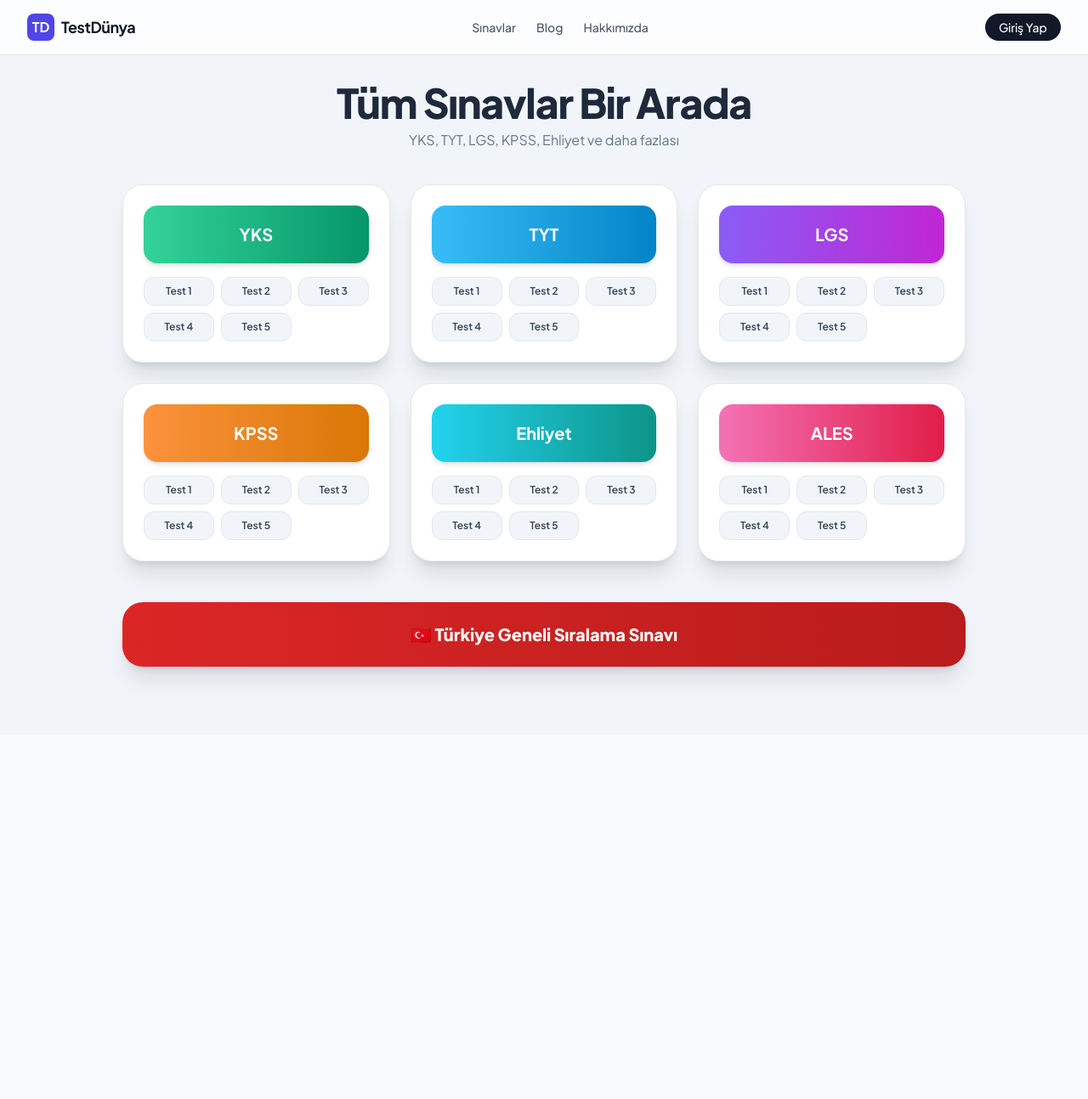
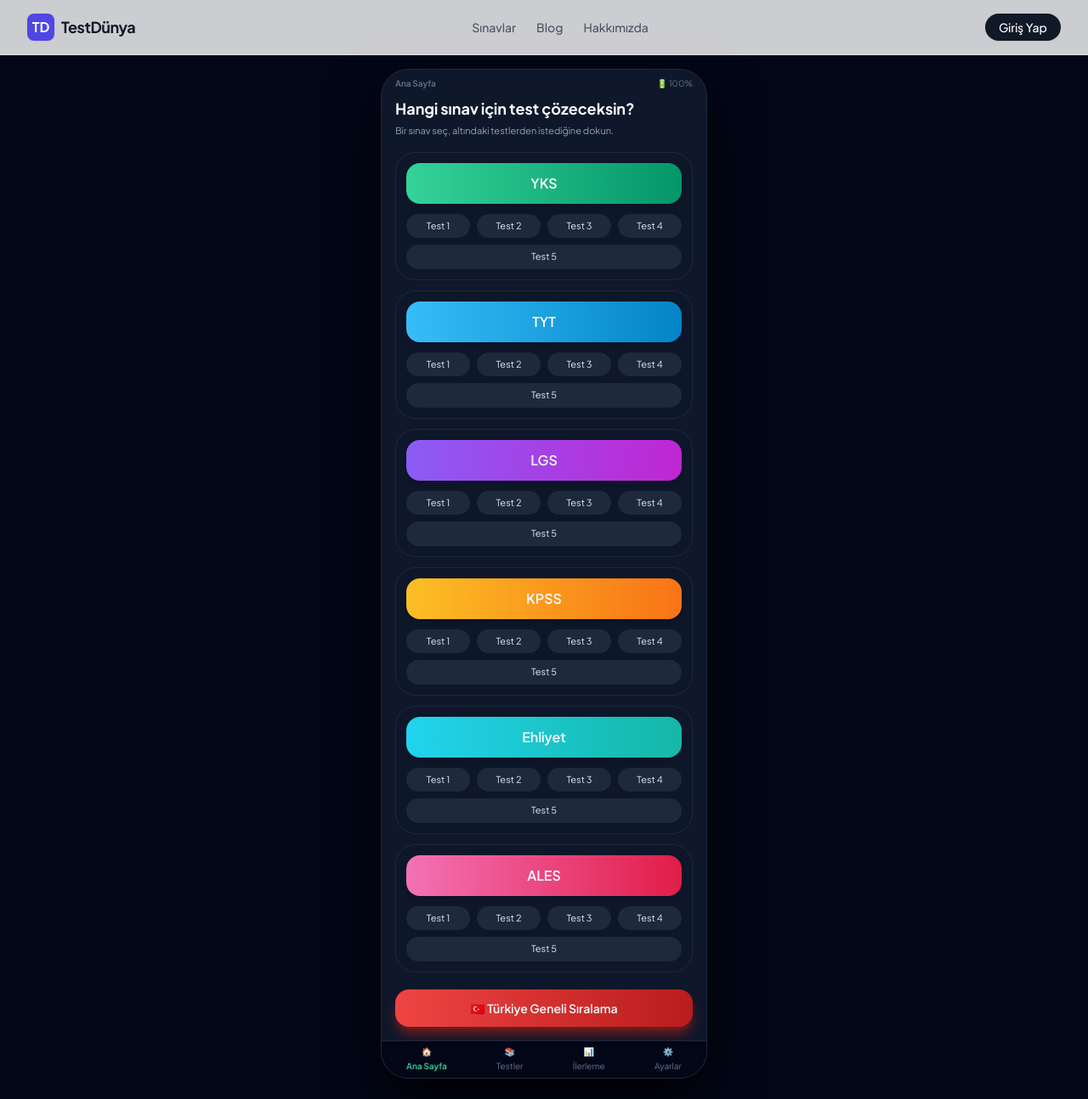
Before and after one commit to kuarkcoin/testdunya, a Next.js app: page / in a window 1280 px wide. Shown: the whole page at 85% size. Before the commit the page ends 865 px from the top, so only its background shows below. Built offline with nearby package versions, Linux system fonts and the light colour scheme.

Commit message:
Update page.tsx

```diff
--- a/app/page.tsx
+++ b/app/page.tsx
@@ -3,90 +3,67 @@
 import Link from 'next/link';
 import { Navbar } from './components/Navbar';
 
-// ANA SINAV KARTLARI
+// Ana sınav butonları
 const EXAMS = [
-  {
-    id: 'yks',
-    title: 'YKS',
-    subtitle: 'TYT + AYT',
-    gradient: 'from-emerald-400 to-emerald-600',
-  },
-  {
-    id: 'tyt',
-    title: 'TYT',
-    subtitle: 'Temel Yeterlilik',
-    gradient: 'from-sky-400 to-sky-600',
-  },
-  {
-    id: 'lgs',
-    title: 'LGS',
-    subtitle: '8. Sınıf',
-    gradient: 'from-violet-500 to-fuchsia-600',
-  },
-  {
-    id: 'kpss',
-    title: 'KPSS',
-    subtitle: 'GY + GK',
-    gradient: 'from-orange-400 to-amber-600',
-  },
-  {
-    id: 'ehliyet',
-    title: 'Ehliyet',
-    subtitle: 'E-Sınav',
-    gradient: 'from-cyan-400 to-teal-600',
-  },
-  {
-    id: 'ales',
-    title: 'ALES',
-    subtitle: 'Sayısal',
-    gradient: 'from-pink-400 to-rose-600',
-  },
+  { id: 'yks', label: 'YKS', colors: 'from-emerald-400 to-emerald-600' },
+  { id: 'tyt', label: 'TYT', colors: 'from-sky-400 to-sky-600' },
+  { id: 'lgs', label: 'LGS', colors: 'from-violet-500 to-fuchsia-600' },
+  { id: 'kpss', label: 'KPSS', colors: 'from-amber-400 to-orange-500' },
+  { id: 'ehliyet', label: 'Ehliyet', colors: 'from-cyan-400 to-teal-500' },
+  { id: 'ales', label: 'ALES', colors: 'from-pink-400 to-rose-600' },
 ];
 
-const TEST_LIST = [1, 2, 3, 4, 5];
+const TESTS = [1, 2, 3, 4, 5];
 
-export default function Home() {
+export default function HomePage() {
   return (
-    <div className="min-h-screen bg-slate-100">
+    <div className="min-h-screen bg-slate-950 text-slate-50 flex flex-col items-center">
+      {/* Üstte kendi Navbar'ın */}
       <Navbar />
 
-      <main className="max-w-5xl mx-auto px-4 pt-8 pb-20">
-
-        {/* Başlık */}
-        <div className="text-center mb-10">
-          <h1 className="text-4xl md:text-5xl font-black text-slate-800 tracking-tight">
-            Tüm Sınavlar Bir Arada
-          </h1>
-          <p className="text-slate-500 mt-2 text-sm md:text-base">
-            YKS, TYT, LGS, KPSS, Ehliyet ve daha fazlası
-          </p>
+      {/* Ortada telefon ekranı gibi kart */}
+      <div className="mt-4 mb-6 w-full max-w-sm rounded-[32px] bg-slate-900 border border-slate-800 shadow-[0_25px_60px_rgba(0,0,0,0.9)] overflow-hidden flex flex-col">
+        {/* Status bar hissi */}
+        <div className="h-6 flex items-center justify-between px-4 pt-2 text-[10px] text-slate-500">
+          <span className="font-semibold">Ana Sayfa</span>
+          <span>🔋 100%</span>
         </div>
 
-        {/* Ana sınav kartları */}
-        <div className="grid grid-cols-1 md:grid-cols-2 lg:grid-cols-3 gap-6 mb-12">
+        {/* İçerik */}
+        <main className="flex-1 px-4 pb-4 pt-2 space-y-4 no-scrollbar overflow-y-auto">
+          {/* Küçük başlık */}
+          <section className="mb-2">
+            <h1 className="text-lg font-bold text-slate-50">
+              Hangi sınav için test çözeceksin?
+            </h1>
+            <p className="text-[11px] text-slate-400 mt-1">
+              Bir sınav seç, altındaki testlerden istediğine dokun.
+            </p>
+          </section>
+
+          {/* Sınav kartları */}
+          <section className="space-y-3">
             {EXAMS.map((exam) => (
               <div
                 key={exam.id}
-              className="rounded-3xl bg-white shadow-xl border border-slate-200 p-6 hover:shadow-2xl transition-all"
+                className="rounded-3xl bg-slate-900/90 border border-slate-800 p-3"
               >
-              {/* Büyük renkli sınav butonu */}
+                {/* Büyük gradient buton */}
                 <Link
                   href={`/exam/${exam.id}`}
-                className={`block rounded-2xl bg-gradient-to-r ${exam.gradient}
-                text-white text-center py-5 text-xl font-bold shadow-md active:scale-95 transition`}
+                  className={`block w-full rounded-2xl bg-gradient-to-r ${exam.colors}
+                    py-3 px-4 text-center text-base font-semibold shadow-md active:scale-95 transition-transform`}
                 >
-                {exam.title}
+                  {exam.label}
                 </Link>
 
-              {/* Test 1–5 */}
-              <div className="mt-4 grid grid-cols-3 gap-2">
-                {TEST_LIST.map((n) => (
+                {/* Altında Test 1–5 küçük butonlar */}
+                <div className="mt-3 flex flex-wrap gap-2">
+                  {TESTS.map((n) => (
                     <Link
                       key={n}
                       href={`/test/${exam.id}-test-${n}`}
-                    className="rounded-xl bg-slate-100 border border-slate-200
-                    py-2 text-center text-xs font-semibold text-slate-700
-                    hover:bg-slate-200 active:scale-95 transition"
+                      className="flex-1 min-w-[70px] rounded-full bg-slate-800 text-[11px] text-slate-200 text-center py-1.5 px-2 active:scale-95 transition-transform"
                     >
                       Test {n}
                     </Link>
@@ -94,19 +71,40 @@ export default function Home() {
                 </div>
               </div>
             ))}
-        </div>
+          </section>
 
-        {/* Türkiye Geneli */}
+          {/* Türkiye geneli geniş buton */}
+          <section className="pt-1">
             <Link
               href="/turkiye-geneli"
-          className="block w-full rounded-3xl bg-gradient-to-r from-red-600 to-red-700
-          shadow-xl py-6 text-center text-xl text-white font-black
-          hover:shadow-2xl active:scale-95 transition"
+              className="block w-full rounded-2xl bg-gradient-to-r from-red-500 to-red-700
+                py-3 text-sm font-semibold text-center shadow-lg shadow-red-900 active:scale-95 transition-transform"
             >
-          🇹🇷 Türkiye Geneli Sıralama Sınavı
+              🇹🇷 Türkiye Geneli Sıralama
             </Link>
+          </section>
+        </main>
 
-      </main>
+        {/* Alt tab bar */}
+        <nav className="h-11 border-t border-slate-800 bg-slate-950/90 flex items-center justify-around text-[10px] text-slate-500">
+          <button className="flex flex-col items-center gap-0.5 text-emerald-400">
+            <span>🏠</span>
+            <span className="font-semibold">Ana Sayfa</span>
+          </button>
+          <button className="flex flex-col items-center gap-0.5">
+            <span>📚</span>
+            <span>Testler</span>
+          </button>
+          <button className="flex flex-col items-center gap-0.5">
+            <span>📊</span>
+            <span>İlerleme</span>
+          </button>
+          <button className="flex flex-col items-center gap-0.5">
+            <span>⚙️</span>
+            <span>Ayarlar</span>
+          </button>
+        </nav>
+      </div>
     </div>
   );
 }
```
Lines whose indentation alone changed are shown as unchanged.
